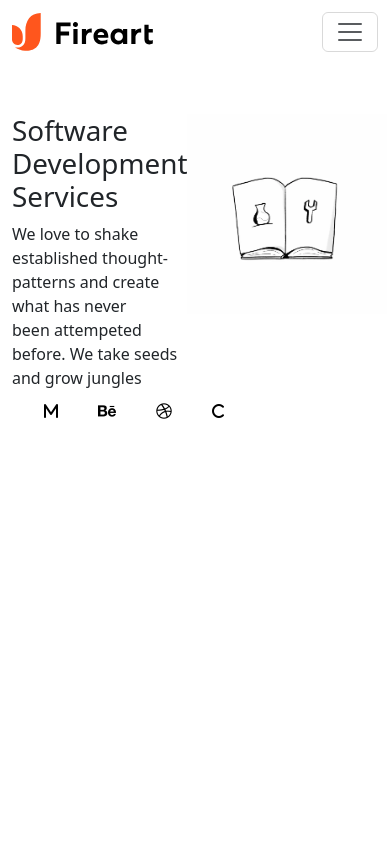
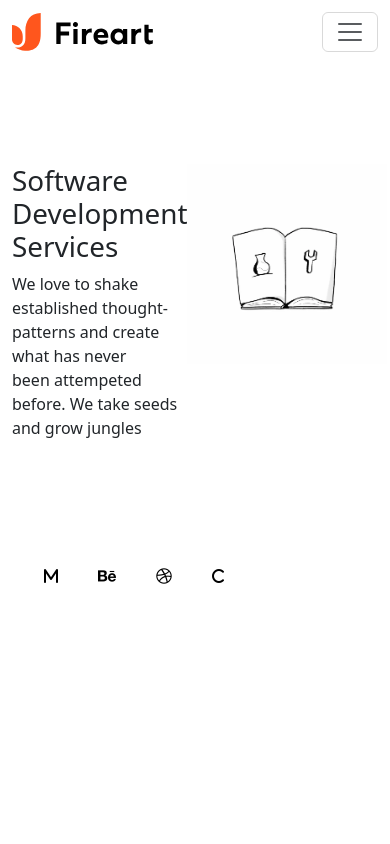
Before and after one commit to newapasa/fireart, a plain HTML site: page services.html in a window 390 px wide. Shown: the top 844 px of the page. Drawn offline with nearby package versions, Linux system fonts and the light colour scheme.

Commit message:
margin correction

```diff
--- a/styles.css
+++ b/styles.css
@@ -234,15 +234,15 @@
 
   @media(max-width:576px){
     .hero-service-title{
-      padding-top: 50px !important;
+      padding-top: 100px !important;
     }
     .service-icons{
-      margin-top: 85px !important;
+      margin-top: 200px !important;
     }
   }
   @media(max-width:320px){
     .service-icons{
-      margin-top: 130px !important;
+      margin-top: 200px !important;
     }
   }
   .last-section{
```
